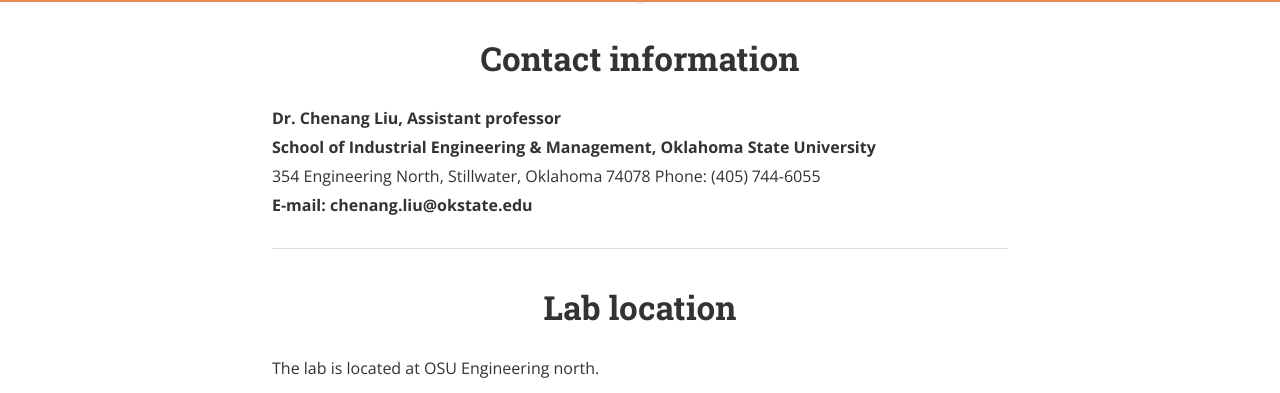
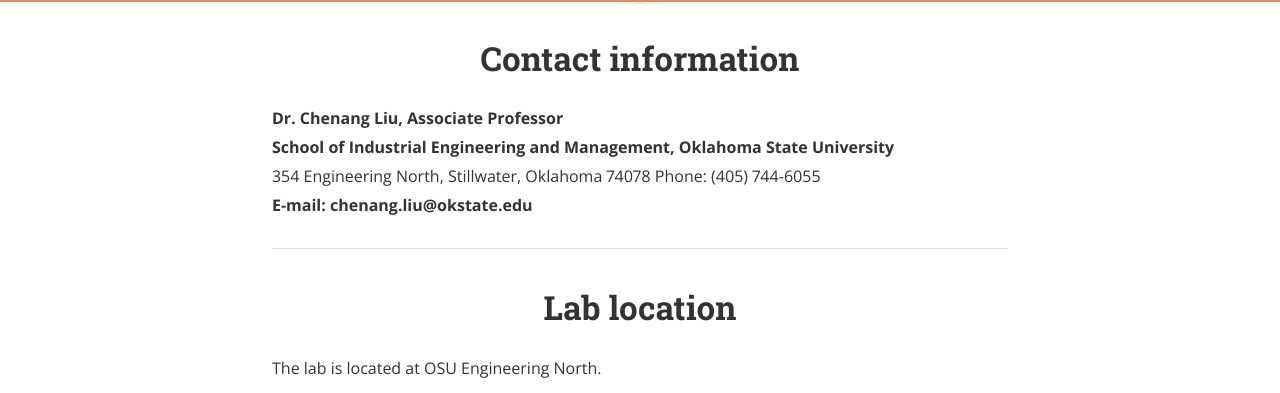
Before and after one commit to stars-laboratory/stars-laboratory.github.io, a Jekyll site: the page built from Hcontact us.md, in a window 1280 px wide and 900 px high, cut to the strip 188-581 px from the top of the window. Built offline with Jekyll 4.4.1, drawn with Linux system fonts in a browser that asks for light colours; nearby versions of some CDN libraries.

Commit message:
Update Hcontact us.md
Information update

```diff
--- a/Hcontact us.md
+++ b/Hcontact us.md
@@ -7,8 +7,8 @@
 
 <h1 align="center">Contact information</h1>
 
-**Dr. Chenang Liu, Assistant professor**
-**School of Industrial Engineering & Management, Oklahoma State University**
+**Dr. Chenang Liu, Associate Professor**
+**School of Industrial Engineering and Management, Oklahoma State University**
 354 Engineering North, Stillwater, Oklahoma 74078
 Phone: (405) 744-6055
 **E-mail: chenang.liu@okstate.edu**
@@ -17,7 +17,7 @@
 
 <h1 align="center">Lab location</h1>
 
-The lab is located at OSU Engineering north.
+The lab is located at OSU Engineering North.
 
 <div style="display: flex; align-items: center; justify-content: center;"><iframe src="https://www.google.com/maps/embed?pb=!1m18!1m12!1m3!1d3222.753630855715!2d-97.07127658560088!3d36.12385951317841!2m3!1f0!2f0!3f0!3m2!1i1024!2i768!4f13.1!3m3!1m2!1s0x87b10a3e672a7f65%3A0xbe60ae812174aca2!2sEngineering%20North%2C%20Stillwater%2C%20OK%2074075!5e0!3m2!1sen!2sus!4v1629091895366!5m2!1sen!2sus" width="600" height="450" style="border:0;" allowfullscreen="" loading="lazy"></iframe>
 </div>
```
